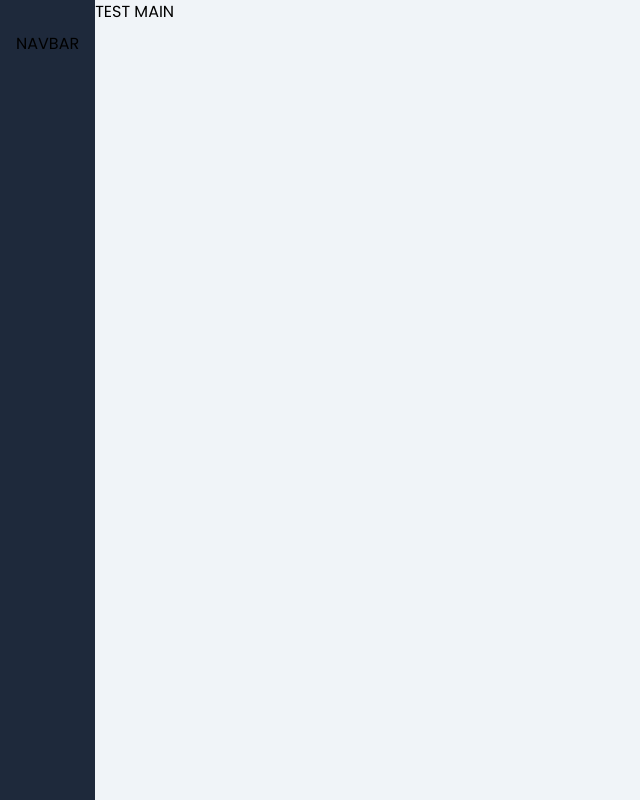
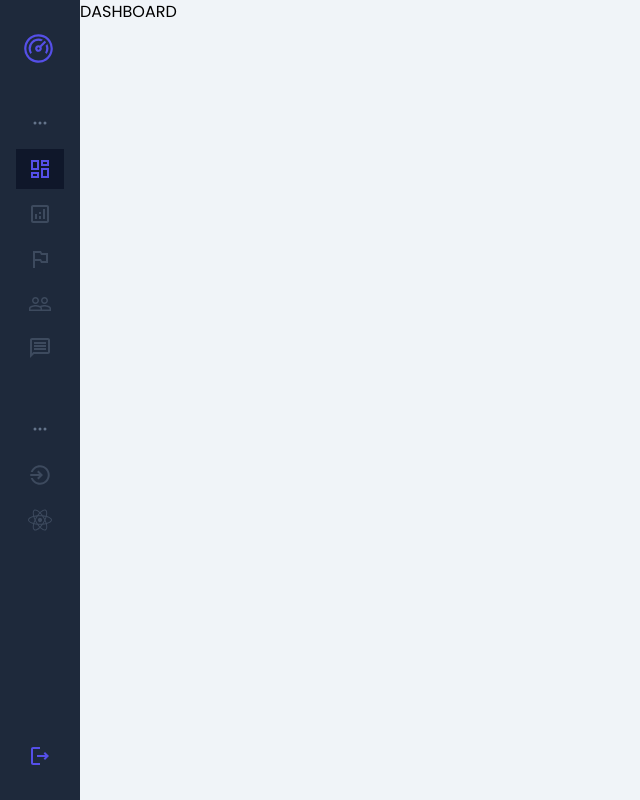
Before and after one commit to roger-rangel/Project_2022, a React (Create React App) app: page / in a window 1280 px wide. Both pictures are taken after typing "Sample", "Sample123" into the empty fields and a click on the button "Login". Shown: the whole page, without its empty margins (0-640 px from the left). Built offline with nearby package versions, Linux system fonts and the light colour scheme.

Commit message:
Implement NavBar - Part 2

```diff
--- a/src/App.js
+++ b/src/App.js
@@ -19,7 +19,7 @@ function App() {
           <div className='App'>
             <NavContext.Provider value={value} >
               <Navbar />
-              <main>TEST MAIN</main>
+              <main>DASHBOARD</main>
             </NavContext.Provider>
           </div>
         }
--- a/src/Context/NavContext.jsx
+++ b/src/Context/NavContext.jsx
@@ -2,7 +2,7 @@ import { createContext } from "react";
 
 const NavContext = createContext({
     nav: false,
-    setNav: () => {}
-})
+    setNav: () => { },
+});
 
 export default NavContext;
--- a/src/Views/Navbar/Navbar.jsx
+++ b/src/Views/Navbar/Navbar.jsx
@@ -1,6 +1,10 @@
 /* eslint-disable no-unused-vars */
 //STYLES
 import styles from "./Navbar.module.scss";
+
+//CONTEXT
+import { useContext } from "react";
+import NavContext from "../../Context/NavContext";
 
 //REACT ROUTER
 import { NavLink } from "react-router-dom";
@@ -19,8 +23,100 @@ import { FaReact, FaTimes } from "react-icons/fa";
 import { BsThreeDots } from "react-icons/bs";
 import { VscDashboard } from "react-icons/vsc";
 
+const NavUrl = ({ url, icon, description }) => {
+  const { nav, setNav } = useContext(NavContext);
+  const checkWindowSize = () => {
+      if (window.innerWidth < 1024) setNav(!nav);
+  };
+
+    return (<li className={styles.li_navlink}>
+      <NavLink to={`${url}`}
+        onClick={() => checkWindowSize()}
+        className={({ isActive }) => (isActive ? styles.active : undefined)}>
+        {icon}
+        <span className={styles.description}>{description}</span>
+      </NavLink>
+    </li>)
+  }
+
 const Navbar = () => {
-  return <div className={styles.navbar_container}>NAVBAR</div>
+  const { nav, setNav } = useContext(NavContext);
+
+  return (
+
+    <div className={`${styles.navbar_container} ${
+        nav ? styles.navbar_mobile_active : undefined
+      }`}>
+      <nav className={nav ? undefined : styles.nav_small}>
+        {/* LOGO */}
+        <div className={styles.logo}>
+          < VscDashboard className={styles.logo_icon} />
+          < FaTimes
+            className={styles.mobile_cancel_icon}
+            onClick={() => setNav(!nav)}
+          />
+        </div>
+        {/* SUB-MENU */}
+        <ul className={styles.menu_container}>
+          {/* FIRST CATEGORY */}
+          <span className={styles.categories}>
+            {nav ? "Pages" : <BsThreeDots />}
+          </span>
+
+          <NavUrl
+            url="/"
+            icon={<MdOutlineDashboard />}
+            description="Dashboard"
+          />
+          <NavUrl
+            url="analytics"
+            icon={<MdOutlineAnalytics />}
+            description="Analytics"
+          />
+          <NavUrl
+            url="campaings"
+            icon={<MdOutlinedFlag />}
+            description="Campaings"
+          />
+          <NavUrl url="team" icon={<MdPeopleOutline />} description="Team" />
+
+          <NavUrl
+            url="messages"
+            icon={<MdOutlineMessage />}
+            description="Messages"
+          />
+
+          {/* SECOND CATEGORY */}
+          <span className={`${styles.categories} ${styles.second_category}`}>
+            {nav ? "More" : <BsThreeDots />}
+          </span>
+
+          <NavUrl
+            url="other1"
+            icon={<IoMdLogIn />}
+            description="Authentication"
+          />
+          <NavUrl url="other2" icon={<FaReact />} description="ReactJs" />
+        </ul>
+        {/* LOGOUT BUTTON */}
+        <div
+          className={`${styles.btn_logout}`}
+          onClick={() => {
+            setNav(!nav);
+          }}
+        >
+          <MdOutlineLogout />
+        </div>
+      </nav>
+
+      <div
+        className={nav ? styles.mobile_nav_background_active : undefined}
+        onClick={() => {
+          setNav(!nav);
+        }}
+      ></div>
+    </div>
+  );
 };
 
 export default Navbar;
--- a/src/Views/Navbar/Navbar.module.scss
+++ b/src/Views/Navbar/Navbar.module.scss
@@ -13,6 +13,7 @@
     padding: var(--padding-md) var(--padding-sm);
     transition: transform 300ms ease-in-out;
 
+    // MOBILE
     @media screen and (max-width: 1024px) {
         transform: translateX(-100%);
         position: absolute;
@@ -24,4 +25,166 @@
     @media screen and (max-width: 18rem) {
         width: 100vw;
     }
+};
+
+.navbar_mobile_active {
+    @media screen and (max-width: 1024px) {
+        transform: translateX(0);
+    }
 }
+
+nav {
+    position: relative;
+    width: var(--nav_width);
+    height: 100%;
+    display: flex;
+    flex-direction: column;
+    overflow-y: scroll;
+    overflow-x: hidden;
+
+    // HIDE SCROLLBAR
+    -ms-overflow-style: none; /* IE and Edge */
+    scrollbar-width: none; /* Firefox */
+    transition: width linear 0.3s;
+
+    &::-webkit-scrollbar {
+        display: none;
+    }
+}
+
+.logo {
+    padding: 0 0.35rem;
+    font-size: 2.2rem;
+    display: flex;
+    .logo_icon {
+        color: var(--color_nav_active);
+    }
+
+    .mobile_cancel_icon {
+        display: none;
+    }
+
+    @media screen and (max-width: 1024px) {
+        .logo_icon {
+            display: none;
+        }
+
+        .mobile_cancel_icon {
+            display: block;
+            cursor: pointer;
+            font-size: 2.2rem;
+            padding: 0.2rem;
+            color: var(--color_nav_active);
+        }
+    }
+}
+
+.menu_container {
+    margin-top: var(--margin-lg);
+    display: flex;
+    flex-direction: column;
+    gap: 0.3rem;
+}
+
+.categories {
+    color: var(--color_nav_txt);
+    text-transform: uppercase;
+    font-size: 0.8rem;
+    margin-bottom: var(--margin-xxs);
+
+    svg {
+        font-size: 1rem;
+    }
+}
+
+.second_category {
+    margin-top: 3rem;
+}
+
+.li_navlink a {
+    display: flex;
+    align-items: center;
+    flex: 1;
+    padding: 0.5rem 0.75rem;
+    text-decoration: none;
+    color: var(--color_nav_ctg);
+    transition: all ease-in-out 0.2s;
+
+    .description {
+        margin-left: 0.5rem;
+        font-weight: 400;
+        transition: opacity 200ms ease;
+    }
+
+    svg {
+        font-size: 1.5rem;
+        color: var(--color_nav_not_active);
+        flex-shrink: 0;
+    }
+
+    &:hover {
+        background: var(--color_nav_active_bg);
+    }
+
+    &:hover svg {
+        color: var(--color_nav_active);
+    }
+}
+
+.li_navlink .active {
+    background: var(--color_nav_active_bg);
+
+    svg {
+        color: var(--color_nav_active);
+    }
+}
+
+.btn_logout {
+    margin-top: auto;
+    display: flex;
+    justify-content: flex-end;
+    transition: all ease-in-out 200ms;
+    padding: 0.5rem 0.75rem 0 0.75rem;
+
+    svg {
+        font-size: 1.5rem;
+        color: var(--color_nav_active);
+        cursor: pointer;
+        transform: scaleX(-1);
+    }
+}
+
+.mobile_nav_background_active {
+    width: 0;
+    height: 100vh;
+    transition: all ease-out 500ms;
+    transition-delay: 300ms;
+    cursor: pointer;
+    @media screen and (max-width: 1024px) {
+        display: block;
+        position: absolute;
+        top: 0;
+        left: calc(var(--nav_width) + var(--padding-md));
+        width: calc(100vw - var(--nav_width) - var(--padding-md));
+        background: rgba(0, 0, 0, 0.185);
+        z-index: -1;
+    }
+}
+
+//NAVIGATION SMALL
+.nav_small {
+    width: 3rem;
+
+    .categories {
+        padding: 0 1rem;
+    }
+    .description {
+        opacity: 0;
+    }
+
+    .btn_logout {
+        svg {
+            transform: scaleX(1);
+        }
+    }
+}
--- a/src/index.js
+++ b/src/index.js
@@ -5,6 +5,7 @@ import { Provider } from 'react-redux'
 import { configureStore, combineReducers } from "@reduxjs/toolkit";
 import './index.css';
 import App from './App';
+import { BrowserRouter } from "react-router-dom";
 
 // Reducers
 import authReducer from './Controllers/Redux/authSlice';
@@ -23,8 +24,10 @@ const store = configureStore({
 })
 
 ReactDOM.render(
-    <Provider store={store}>
-       <App />
+  <Provider store={store}>
+    <BrowserRouter>
+      <App />
+    </BrowserRouter>
     </Provider>,
   document.getElementById('root')
 );
```
